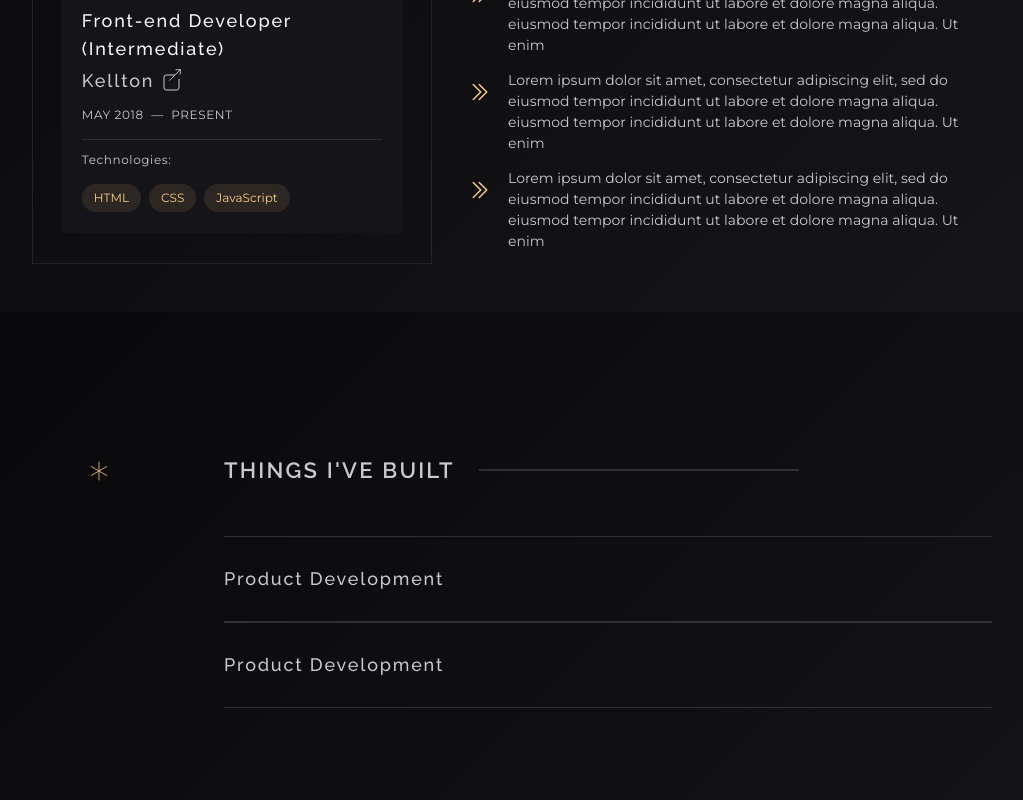
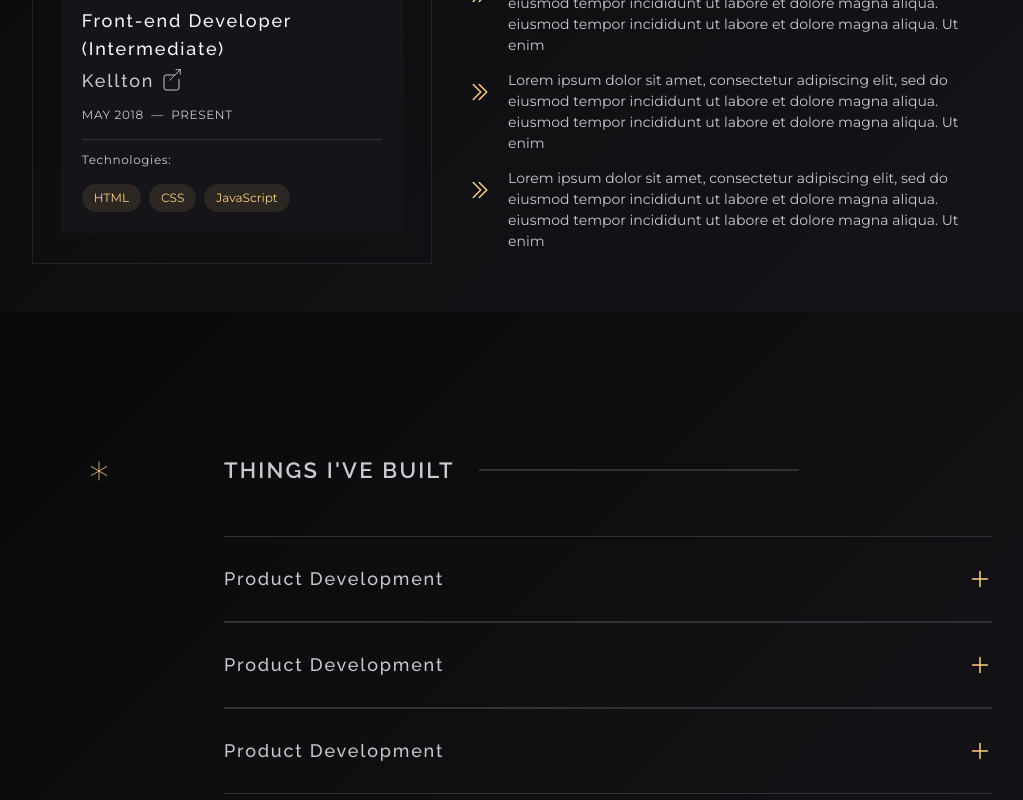
Before and after one commit to eseoooo/v1, a Next.js app: page / in a window 1280 px wide. Shown: the part 2088-2888 px from the top of the page, without its empty margins (128-1151 px from the left). Built offline with nearby package versions, Linux system fonts and the light colour scheme.

Commit message:
add expand and collapse button

```diff
--- a/components/experience/experience-list.js
+++ b/components/experience/experience-list.js
@@ -3,12 +3,13 @@ export default function ExperienceList() {
   return (
     <div className="flex justify-center mb-8">
       <menu
-        role="toolbar"
+        role="menubar"
         aria-label="job list"
         className="scrollbar max-w-md sm:min-w-[448px] flex overflow-x-auto relative"
       >
         {jobs.map((job, index) => (
           <li
+            role="menuitem"
             key={index}
             className="border-b w-full min-w-40 border-dark-800 mb-2 font-montserrat"
           >
--- a/components/projects/project-item.js
+++ b/components/projects/project-item.js
@@ -1,24 +1,52 @@
 "use client";
 import { useState } from "react";
+import PlusIcon from "@/public/icons/plus-icon.svg";
+import MinusIcon from "@/public/icons/minus-icon.svg";
 
 export default function ProjectItem({ name }) {
   const [open, setOpen] = useState(false);
 
-  const toggleDetails = () => {
-    setOpen((prevState) => !prevState);
+  const detailToggleHandler = (event) => {
+    setOpen(event.target.open);
+  };
+
+  const detailClickHandler = (event) => {
+    if (!document.startViewTransition) {
+      setOpen((prevState) => !prevState);
+      return;
+    }
+    document.startViewTransition(() => {
+      setOpen((prevState) => !prevState);
+    });
   };
 
   return (
     <details
       name={name}
       open={open}
-      onToggle={(event) => setOpen(event.target.open)}
-      className="group border-t border-b border-dark-800 cursor-pointer max-h-24 overflow-hidden open:max-h-72 hover:border-t-gold-700 motion-safe:duration-400 motion-safe:ease-out"
+      onToggle={detailToggleHandler}
+      className="group focused-link border-t border-b border-dark-800 cursor-pointer max-h-24 overflow-hidden open:max-h-120 hover:border-t-gold-700 motion-safe:duration-300 motion-safe:ease-out"
     >
-      <summary className="list-none py-7">
+      <summary
+        className="group/link list-none project-title focused-link py-6 md:py-7 flex justify-between"
+        aria-label="Product Development"
+      >
         <h4 className="inline-flex mb-0">Product Development</h4>
+        {!open && (
+          <span className="text-gold-700 h-5 md:h-6 w-5 md:w-6 mt-0.5 group-hover:rotate-180 group-focus-visible/link:rotate-180 motion-safe:duration-250 ease-linear">
+            <PlusIcon />
+          </span>
+        )}
+        {open && (
+          <span className="text-gold-700 h-6 w-6 mt-0.5">
+            <MinusIcon />
+          </span>
+        )}
       </summary>
-      <p onClick={toggleDetails} className="sub-text leading-normal">
+      <p
+        onClick={detailClickHandler}
+        className="sub-text leading-normal py-6 md:pb-7"
+      >
         rem Ipsum is simply dummy text of the printing and typesetting industry.
         Lorem Ipsum has been the standard dummy text ever since the 1500s, when
         an unknown printer took a galley of type and scrambled it to make a type
--- a/components/projects/projects.js
+++ b/components/projects/projects.js
@@ -19,6 +19,7 @@ export default function Projects() {
         <div className="max-w-3xl pt-3">
           <ProjectItem name="project-item" />
           <ProjectItem name="project-item" />
+          <ProjectItem name="project-item" />
         </div>
       </div>
 
--- a/components/ui/heading-dash.js
+++ b/components/ui/heading-dash.js
@@ -1,4 +1,4 @@
-export default function HeadingDash({ children, className }) {
+export default function HeadingDash({ children, className = "" }) {
   return (
     <h3 className={`w-full flex items-center ${className}`}>
       {children}
--- a/public/css/base.css
+++ b/public/css/base.css
@@ -4,3 +4,4 @@
 
 @import "ui.css";
 @import "navigation.css";
+@import "projects.css";
--- /dev/null
+++ b/public/css/projects.css
@@ -0,0 +1,7 @@
+@layer utilities {
+  .project-title {
+    &::-webkit-details-marker {
+      display: none;
+    }
+  }
+}
--- a/tailwind.config.js
+++ b/tailwind.config.js
@@ -31,6 +31,7 @@ module.exports = {
         0.5: "0.5px",
       },
       transitionDuration: {
+        250: "250ms",
         400: "400ms",
       },
       fontSize: {
```
Also changed, not shown: public/icons/minus-icon.svg (added), public/icons/plus-icon.svg (added).
